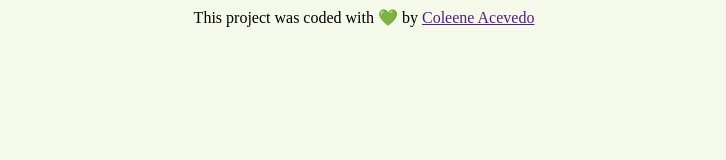
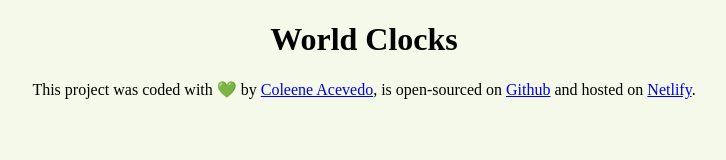
Before and after one commit to cmvce/world-clock, a plain HTML site: page index.html in a window 1280 px wide. Shown: the whole page, without its empty margins (276-1002 px from the left). Drawn offline with Linux system fonts and the light colour scheme.

Commit message:
Added links to footer

```diff
--- a/index.html
+++ b/index.html
@@ -9,8 +9,14 @@
 </head>
 
 <body>
+    <h1>
+        World Clocks
+
+    </h1>
     <footer>
-        This project was coded with 💚 by <a href="" target="_blank">Coleene Acevedo</a>
+        This project was coded with 💚 by <a href="https://github.com/cmvce" target="_blank">Coleene Acevedo</a>, is
+        open-sourced on <a href="https://github.com/cmvce/world-clock" target="_blank">Github</a> and hosted on <a
+            href="https://imaginative-sundae-c87652.netlify.app" target="_blank">Netlify</a>.
     </footer>
 </body>
 <script src="src/index.js"></script>
```
